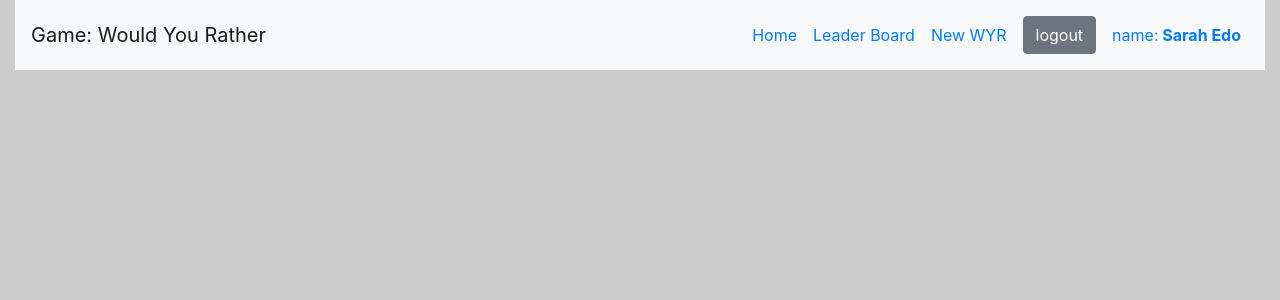
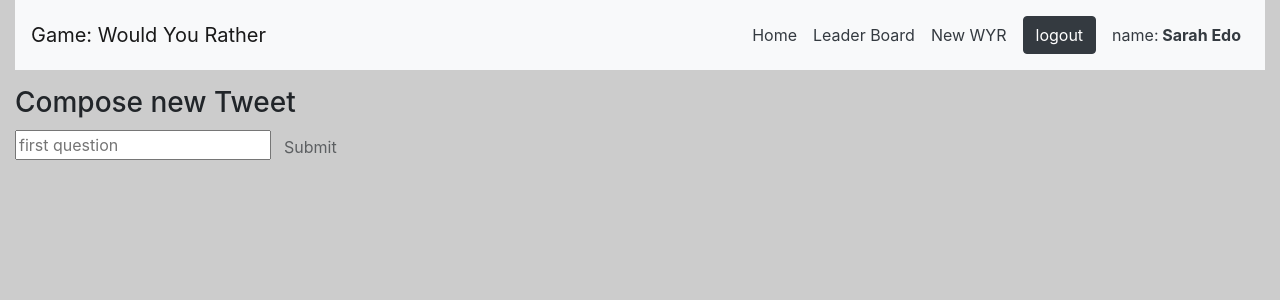
Before and after one commit to xavierartot/would-you-rather, a React (Create React App) app: page /add in a window 1280 px wide. Shown: the top 300 px of the page. Built offline with nearby package versions, Linux system fonts and the light colour scheme.

Commit message:
Bugs: object question, need to be in a test with mapStatesToProps and the render, <Poll/>

```diff
--- /dev/null
+++ b/src/components/AnsweredPoll.js
@@ -0,0 +1,8 @@
+import React from 'react'
+
+const AnsweredPoll = ({ props }) => (
+  <div className="AnsweredPoll">
+      AnsweredPoll
+  </div>
+)
+export default AnsweredPoll
--- /dev/null
+++ b/src/components/UnAnsweredPoll.js
@@ -0,0 +1,8 @@
+import React from 'react'
+
+const UnAnsweredPoll = ({ props }) => (
+  <div className="UnAnsweredPoll">
+      csdd
+  </div>
+)
+export default UnAnsweredPoll
--- a/src/containers/Add.js
+++ b/src/containers/Add.js
@@ -1,11 +1,48 @@
 import React, { Component } from 'react'
 
 class Add extends Component {
+  state = {
+    text: '',
+  }
+  handleSubmit = (e) => { // submit button
+    e.preventDefault()
+    const { text } = this.state
+    // const { dispatch, id } = this.props
+
+    // console.log(id)
+    // todo: Add Tweet to Store
+    // dispatch(handleAddTweet(text, id))
+
+    console.log('New Tweet', text)
+
+    this.setState(() => ({
+      text: '',
+    }))
+  }
   render() {
+    const { text } = this.state
     console.log(this.props)
     return (
       <div className="Add">
-        Add
+        <h3 className="center">Compose new Tweet</h3>
+        <form
+          className="new-tweet"
+          onSubmit={this.handleSubmit}
+        >
+          <input
+            className="text"
+            onChange={this.handleChange}
+            placeholder="first question"
+            value={text}
+          />
+          <button
+            className="btn"
+            disabled={text === ''}
+            type="submit"
+          >
+            Submit
+          </button>
+        </form>
       </div>
     )
   }
--- a/src/containers/App.js
+++ b/src/containers/App.js
@@ -18,7 +18,7 @@ class App extends Component {
   }
   render() {
     if (this.props.color === undefined) {
-      this.props.dispatch(handleTemplate(templateBootstrap()))
+      this.props.dispatch(handleTemplate(templateBootstrap('darked')))
     }
     return (
       <Router>
@@ -27,8 +27,8 @@ class App extends Component {
           <div>
             <Route component={LeaderBoard} path="/leaderboard" />
             <Route component={Home} exact path="/" />
-            <Route component={Add} path="/add/:id" />
-            <Route component={Poll} path="/Poll" />
+            <Route component={Add} path="/add" />
+            <Route component={Poll} path="/Poll/:id" />
           </div>
         </Fragment>
       </Router>
--- a/src/containers/DisplayQuestions.js
+++ b/src/containers/DisplayQuestions.js
@@ -3,7 +3,8 @@ import { connect } from 'react-redux'
 import { Link, withRouter } from 'react-router-dom' // withRouter allow to connect the route as property with connect
 import { ListGroup, ListGroupItem, Badge, CardSubtitle } from 'reactstrap'
 // import { IoMdAdd } from 'react-icons/io'
-import { MdPlaylistAdd } from 'react-icons/md'
+// import { MdPlaylistAdd } from 'react-icons/md'
+import { MdViewList } from 'react-icons/md'
 
 // import { FaBeer } from 'react-icons/fa'
 
@@ -19,8 +20,8 @@ class DisplayQuestions extends Component {
       <div>
         <div className="d-flex justify-content-between mb-3">
           <CardSubtitle className="d-flex align-items-center">Create by: {user.name}</CardSubtitle>
-          <Link className="d-flex align-items-center" to={`/add/${id}`}>
-            <MdPlaylistAdd className={`text-${color} plus-icons `} />
+          <Link className="d-flex align-items-center" to={`/poll/${id}`}>
+            <MdViewList className={`text-${color} plus-icons `} />
           </Link>
         </div>
         <div className="card-text">
--- a/src/containers/Poll.js
+++ b/src/containers/Poll.js
@@ -1,29 +1,43 @@
 import React, { Component } from 'react'
 import { connect } from 'react-redux'
-import {
-  ListGroup, ListGroupItem, Badge,
-  // Card, Button, CardTitle, CardText, Row, Col
-} from 'reactstrap'
-// import slice from 'lodash/slice'
+import { withRouter } from 'react-router-dom' // withRouter allow to connect the route as property with connect
+import UnAnsweredPoll from '../components/UnAnsweredPoll'
+import AnsweredPoll from '../components/AnsweredPoll'
 
-class Poll extends Component {
+class ViewPoll extends Component {
   render() {
-    // const { questionsAnswered, questionsUnAnswered } = this.props
-    // console.log(questionsAnswered, questionsUnAnswered)
+    if (this.props.question !== null && this.props.authedUser) { // load the question object
+      let pollWithAnswerAndNot
+
+      const { question, color, authedUser } = this.props
+      const id = this.props.match.params.id
+      const arrayVotes = [...question.optionTwo.votes, question.optionOne.votes]
+      const vote = arrayVotes.some(e => e === authedUser)
+      if (vote) {
+        // console.log('Answered')
+        pollWithAnswerAndNot = <AnsweredPoll />
+      } else {
+        // console.log('Unanswered')
+        pollWithAnswerAndNot = <UnAnsweredPoll />
+      }
+    }
+
     return (
-      <div className="Poll">
-        <ListGroup>
-          <ListGroupItem active><Badge pill>1</Badge></ListGroupItem>
-          {
-          // questionsAnswered.map((item, i) => (
-          //   <ListGroupItem key={item.id}>
-          //     {item.author}<Badge pill>1</Badge>
-          //   </ListGroupItem>
-          // ))
-          }
-        </ListGroup>
+      <div className="ViewPoll">
+        ViewPoll
       </div>
     )
   }
 }
-export default connect()(Poll)
+function mapStateToProps({
+  authedUser, users, template, questions,
+}, { match }) {
+  const { id } = match.params
+  const question = questions[id] || null
+  return {
+    authedUser,
+    color: template.color,
+    question,
+  }
+}
+export default withRouter(connect(mapStateToProps)(ViewPoll))
--- a/src/utils/template.js
+++ b/src/utils/template.js
@@ -1,16 +1,24 @@
 import random from 'lodash/random'
 
-export default function templateBootstrap() {
+export default function templateBootstrap(darked = '') {
   const arrayColors = [
+    'dark',
     'primary',
     'secondary',
     'success',
     'danger',
     'warning',
     'info',
-    'dark',
     'gray',
   ]
-  const randColor = arrayColors[random(0, arrayColors.length)]
+  let randColor
+
+  for (let i = 0, len = arrayColors.length; i < len; i++) {
+    if (darked === 'darked') {
+      return randColor = arrayColors[0]
+    }
+    return randColor = arrayColors[random(0, arrayColors.length)]
+  }
+
   return randColor
 }
```
Also changed, not shown: 1 other file (tests, documents, lock files or other folders).
